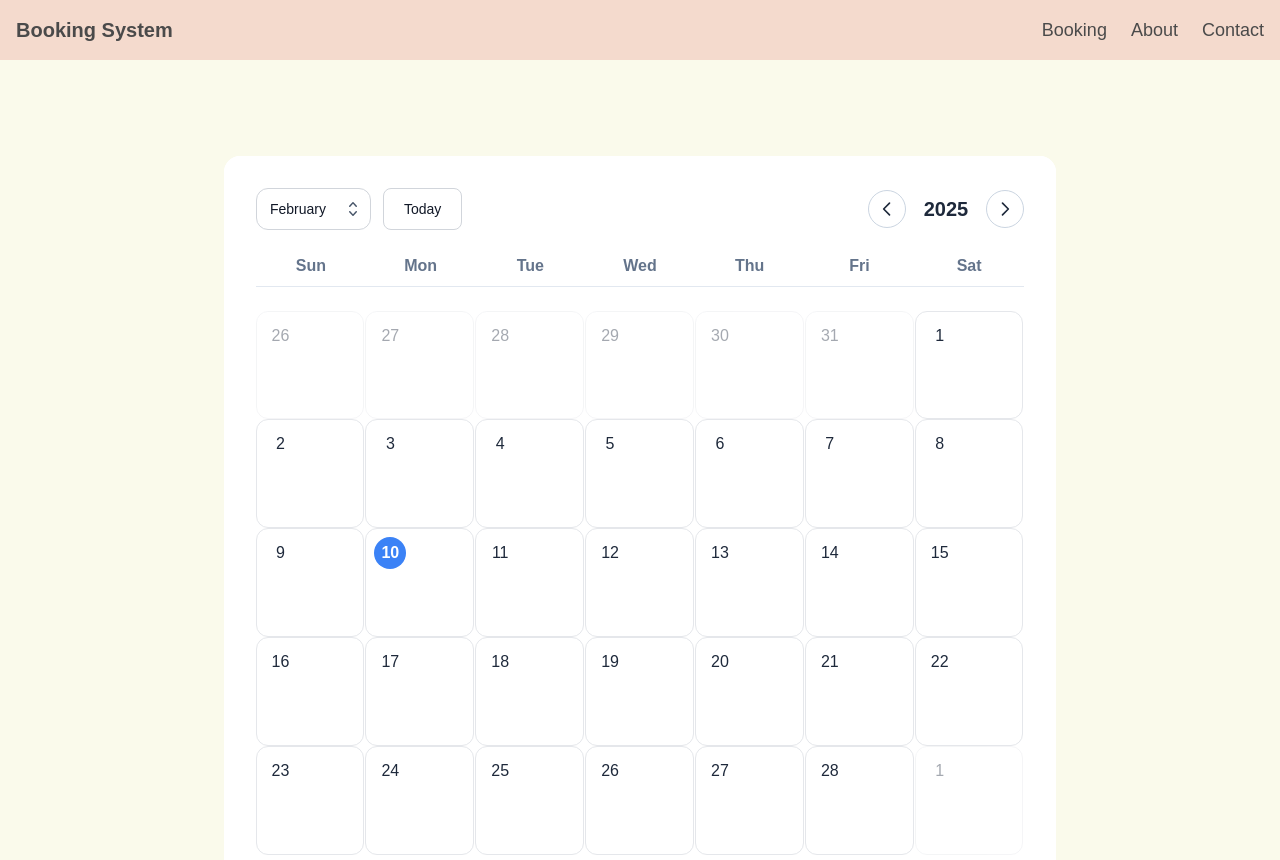
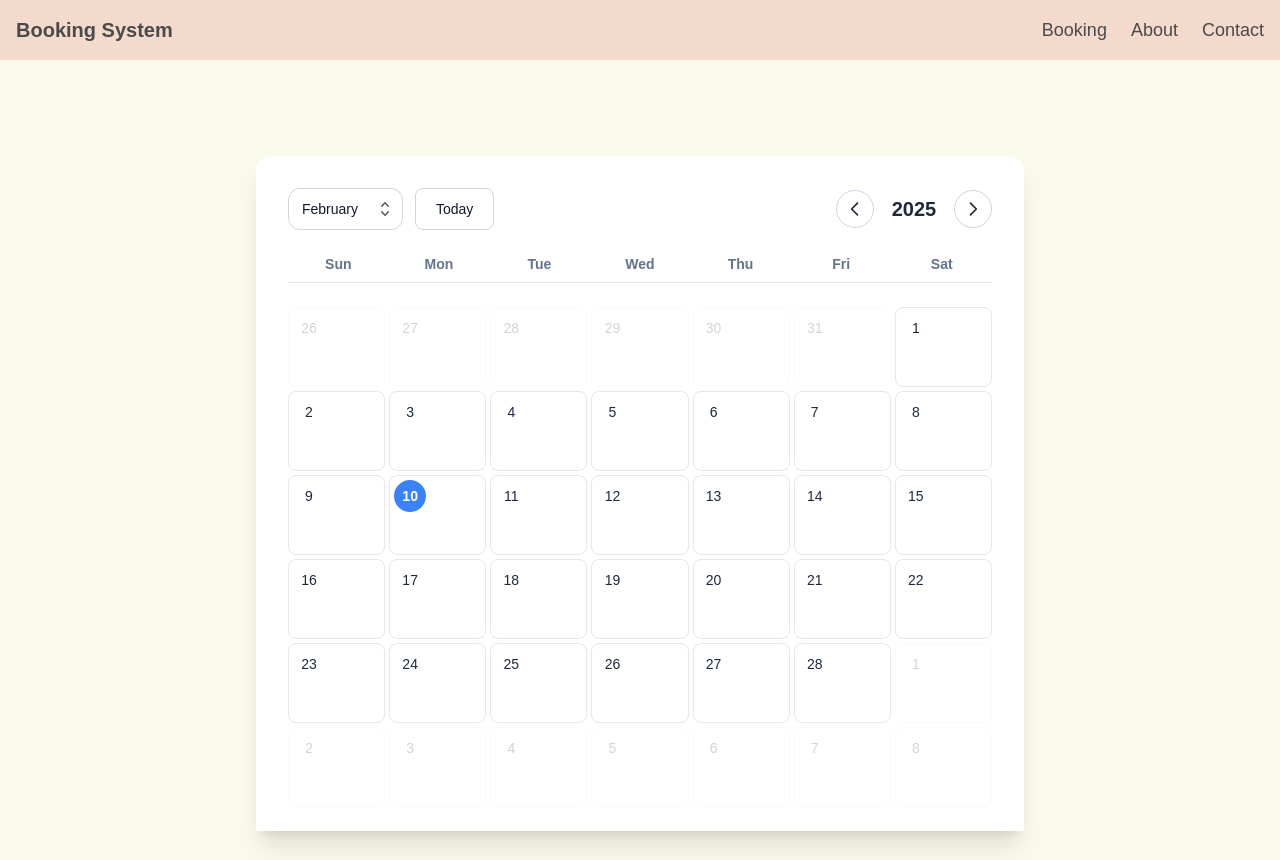
Before and after one commit to YiJieNG/booking-system-frontend, a Next.js app: page /booking in a window 1280 px wide. Built offline with nearby package versions, Linux system fonts and the light colour scheme.

Commit message:
Added days of week shortform for smaller screens

```diff
--- a/src/app/components/MonthlyCalendar.js
+++ b/src/app/components/MonthlyCalendar.js
@@ -1,6 +1,9 @@
 import React, { useState } from "react";
 
-const daysOfWeek = ["Sun", "Mon", "Tue", "Wed", "Thu", "Fri", "Sat"];
+const daysOfWeek = {
+  short: ["S", "M", "T", "W", "T", "F", "S"],
+  medium: ["Sun", "Mon", "Tue", "Wed", "Thu", "Fri", "Sat"],
+};
 const monthNames = [
   "January",
   "February",
@@ -51,7 +54,7 @@ export const MonthlyCalendar = ({ onClick }) => {
     }
 
     // Next month's days
-    const remainingDays = 35 - days.length; // Always show 5 weeks
+    const remainingDays = 42 - days.length; // Always show 6 weeks
     for (let day = 1; day <= remainingDays; day++) {
       days.push({
         day,
@@ -95,7 +98,7 @@ export const MonthlyCalendar = ({ onClick }) => {
   const monthDays = getDaysInMonth(currentDate.month, currentDate.year);
 
   return (
-    <div className="rounded-t-2xl bg-white pb-10 text-slate-800 shadow-xl">
+    <div className="rounded-t-2xl bg-white pb-6 text-slate-800 shadow-xl max-w-3xl mx-auto">
       <div className="sticky -top-px z-50 w-full rounded-t-2xl bg-white px-5 pt-7 sm:px-8 sm:pt-8">
         <div className="mb-4 flex w-full flex-wrap items-center justify-between gap-6">
           <div className="flex flex-wrap gap-2 sm:gap-3">
@@ -166,18 +169,21 @@ export const MonthlyCalendar = ({ onClick }) => {
           </div>
         </div>
         <div className="grid w-full grid-cols-7 justify-between text-slate-500">
-          {daysOfWeek.map((day, index) => (
+          {daysOfWeek.short.map((day, index) => (
             <div
               key={index}
-              className="w-full border-b border-slate-200 py-2 text-center font-semibold"
+              className="w-full border-b border-slate-200 py-2 text-center text-sm font-semibold"
             >
-              {day}
+              <span className="sm:hidden">{daysOfWeek.short[index]}</span>
+              <span className="hidden sm:inline">
+                {daysOfWeek.medium[index]}
+              </span>
             </div>
           ))}
         </div>
       </div>
       <div className="w-full px-5 pt-4 sm:px-8 sm:pt-6">
-        <div className="grid grid-cols-7 gap-px">
+        <div className="grid grid-cols-7 gap-1">
           {monthDays.map(({ day, month, year, isCurrentMonth }, index) => {
             const isToday =
               today.getDate() === day &&
@@ -188,11 +194,11 @@ export const MonthlyCalendar = ({ onClick }) => {
               <div
                 key={index}
                 onClick={() => onClick?.(day, month, year)}
-                className={`relative z-10 m-[-0.5px] group aspect-square w-full grow cursor-pointer rounded-xl border font-medium transition-all hover:z-20 hover:border-cyan-400
-                  ${!isCurrentMonth ? "opacity-40" : ""}`}
+                className={`relative group h-12 sm:h-14 md:h-16 lg:h-20 cursor-pointer rounded-lg border font-medium transition-all hover:z-20 hover:border-cyan-400
+                  ${!isCurrentMonth ? "opacity-20" : ""}`}
               >
                 <span
-                  className={`absolute left-1 top-1 flex size-5 items-center justify-center rounded-full text-xs sm:size-6 sm:text-sm lg:left-2 lg:top-2 lg:size-8 lg:text-base
+                  className={`absolute left-1 top-1 flex h-6 w-6 sm:h-7 sm:w-7 md:h-8 md:w-8 items-center justify-center rounded-full text-xs sm:text-sm
                     ${
                       isToday
                         ? "bg-blue-500 font-semibold text-white"
```
